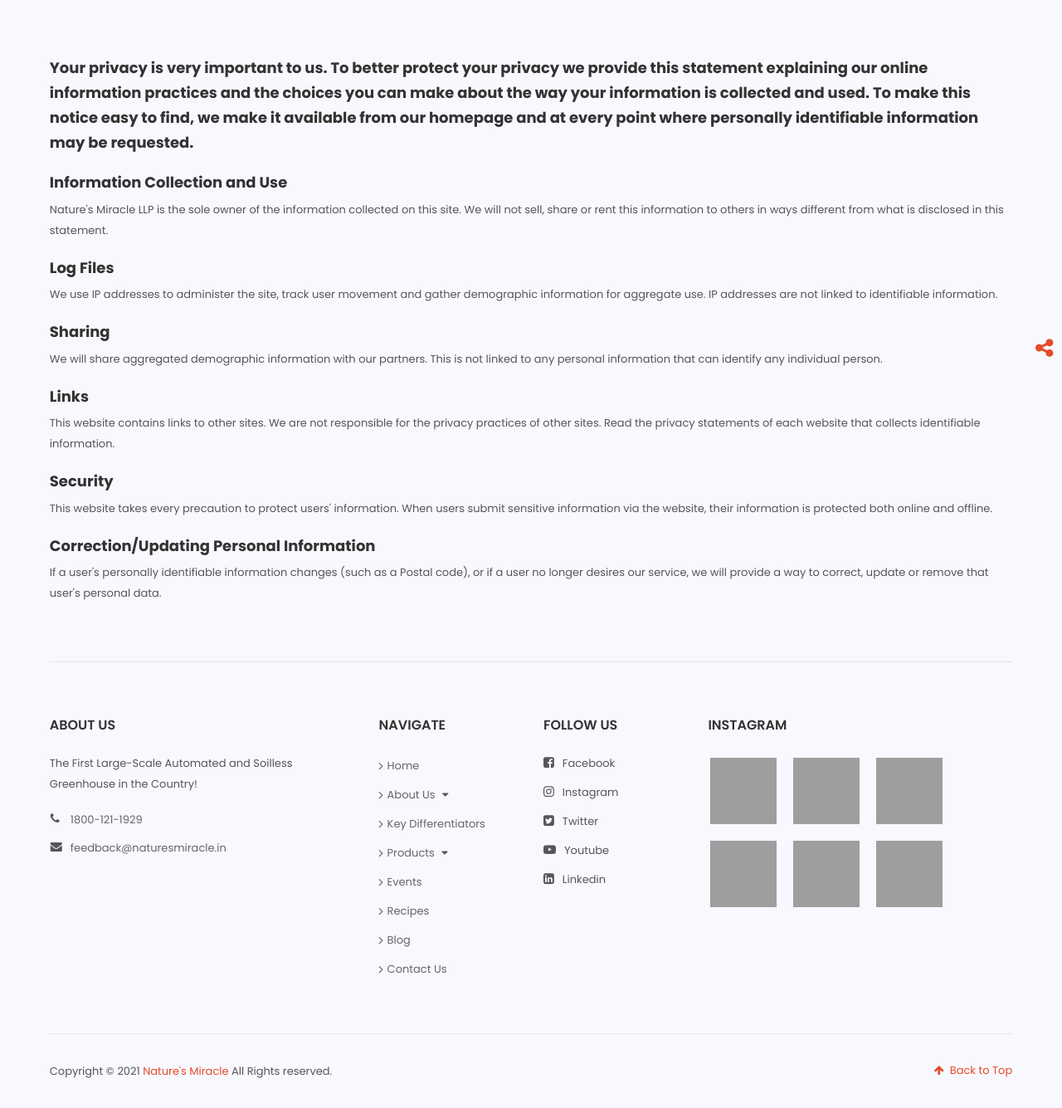
After one commit to PraveenAtDesignDimensions/natures-miracle, a PHP site: page /privacy-policy.html in a window 1280 px wide. The commit adds this page. Shown: the part 361-1696 px from the top of the page at 83% size. Run offline with PHP 8.4, Linux system fonts and the light colour scheme; some libraries are stand-ins or nearby versions; some web fonts are replaced; grey boxes are pictures that could not be loaded.

Commit message:
Initialize Privacy Policy page and DD logo

```diff
--- /dev/null
+++ b/privacy-policy.html
@@ -0,0 +1,451 @@
+<!DOCTYPE html>
+<!--[if IE 8 ]><html class="ie" xmlns="http://www.w3.org/1999/xhtml" xml:lang="en-US" lang="en-US"> <![endif]-->
+<!--[if (gte IE 9)|!(IE)]><!-->
+<html xmlns="http://www.w3.org/1999/xhtml" xml:lang="en-US" lang="en-US">
+<!--<![endif]-->
+
+<head>
+        <!-- Global site tag (gtag.js) - Google Analytics -->
+        <script async src="https://www.googletagmanager.com/gtag/js?id=UA-99097046-1"></script>
+        <script>
+            window.dataLayer = window.dataLayer || [];
+            function gtag() { dataLayer.push(arguments); }
+            gtag('js', new Date());
+
+            gtag('config', 'UA-99097046-1');
+        </script>
+        <!-- Global site tag (gtag.js) - Google Analytics -->
+
+    <!-- Basic Page Needs -->
+    <meta charset="utf-8">
+    <!--[if IE]><meta http-equiv='X-UA-Compatible' content='IE=edge,chrome=1'><![endif]-->
+    <title>Privacy Policy | Nature's Miracle</title>
+
+
+
+    <!-- Mobile Specific Metas -->
+    <meta name="viewport" content="width=device-width, initial-scale=1, maximum-scale=1">
+
+    <!-- Bootstrap  -->
+    <link rel="stylesheet" type="text/css" href="stylesheets/bootstrap.css">
+
+    <!-- Theme Style -->
+    <link rel="stylesheet" type="text/css" href="stylesheets/style.css">
+
+    <!-- Responsive -->
+    <link rel="stylesheet" type="text/css" href="stylesheets/responsive.css">
+
+    <!-- Colors -->
+    <link rel="stylesheet" type="text/css" href="https://maxcdn.bootstrapcdn.com/font-awesome/4.7.0/css/font-awesome.min.css">
+
+    <!-- Animation Style -->
+    <link rel="stylesheet" type="text/css" href="stylesheets/animate.css">
+
+    <!-- Favicon and touch icons  -->
+    <link href="icon/apple-touch-icon-48-precomposed.png" rel="apple-touch-icon" sizes="48x48">
+    <link href="icon/apple-touch-icon-32-precomposed.png" rel="apple-touch-icon-precomposed">
+    <link href="icon/favicon.png" rel="shortcut icon">
+
+    <!--[if lt IE 9]>
+        <script src="javascript/html5shiv.js"></script>
+        <script src="javascript/respond.min.js"></script>
+        <![endif]-->
+
+    <style>
+        .privacy-policy h3{
+          font-weight: bold;
+          margin-top: 1em;
+          margin-bottom: 0.25em;
+        }
+    </style>
+
+</head>
+
+<body class="">
+
+    <!-- Meta Info -->
+    <div class="home-delivery">
+        <a href="mailto:feedback@naturesmiracle.in">
+        <span class="fa fa-envelope" aria-hidden="true"></span>
+        <span class="hide-text"> feedback@naturesmiracle.in</spam></a
+           >
+        <a href="tel:18001211929">
+        <span class="fa fa-phone" aria-hidden="true"></span><span class="hide-text"> 1800-121-1929
+        (Toll-Free)</span></a
+           >
+        <a href="contact-us.html#find_store">
+        <span class="fa fa-map-marker" aria-hidden="true"></span><span class="hide-text"> Find Store</span></a
+           >
+
+           <a
+           href="javascript:void(0)"
+           class="svg-d"
+           id="home_delivery"
+           >
+        <span class="fa fa-truck" aria-hidden="true"></span>
+        <span class="hide-text"> Home Delivery
+        <br />
+        <span class="onlyin">(Powered by Le Marche)</span></a>
+     </div>
+     <div id="social_share">
+        <ul id="share_list">
+           <li class="social-share facebook" title="Share on Facebook"><i class="fa fa-facebook-square"></i></li>
+           <li class="social-share twitter" title="Share on Twitter"><i class="fa fa-twitter-square"></i></li>
+           <li class="social-share linkedin" title="Share on Linkedin"><i class="fa fa-linkedin-square"></i></li>
+           <li class="social-share whatsapp" title="Share on Whatsapp"><i class="fa fa fa-whatsapp"></i></li>
+           <li class="social-share email" title="Share on Email"><i class="fa fa fa-envelope"></i></li>
+        </ul>
+        <div id="trigger_share" title="Share">
+           <i class="fa fa-share-alt"></i>
+        </div>
+     </div>
+     <!-- Meta Info -->
+
+     <section class="loading-overlay">
+        <div class="Loading-Page">
+           <h2 class="loader">Loading</h2>
+        </div>
+     </section>
+
+    <div class="box">
+        <header id="header" class="header clearfix">
+            <div class="header-wrap clearfix">
+               <div class="container-myheader">
+                  <div class="btn-menu">
+                     <span></span>
+                  </div>
+                  <div class="my-logo">
+                     <a href="home.html">
+                     <img src="images/logo.png" alt="image" />
+                     </a>
+                  </div>
+                  <nav id="mainnav" class="mainnav">
+                     <ul class="menu">
+                        <li>
+                           <a href="home.html">Home </a>
+                        </li>
+                        <li class="has-sub">
+                           <a href="about-us.html"
+                              >About Us
+                           <span class="fa fa-caret-down" aria-hidden="true"></span
+                              ></a>
+                           <ul class="submenu right-sub-menu">
+                              <li><a href="about-us.html#company">Company</a></li>
+                              <li><a href="about-us.html#how-we-grow">How We Grow</a></li>
+
+                           </ul>
+                        </li>
+                        <li>
+                           <a href="key-differentiators.html">Key Differentiators</a>
+                        </li>
+                        <li class="has-sub">
+                           <a href="products.html"
+                              >Products
+                           <span class="fa fa-caret-down" aria-hidden="true"></span>
+                           </a>
+                           <ul class="submenu right-sub-menu">
+                              <li><a href="tomatoes.html">Tomatoes</a></li>
+                              <li><a href="cucumbers.html">Cucumbers</a></li>
+                              <li><a href="peppers.html">Peppers</a></li>
+                              <li><a href="strawberries.html">Strawberries</a></li>
+                              <li><a href="wheatgrass.html">Wheatgrass</a></li>
+                              <li><a href="blueberries.html">Blueberries</a></li>
+                               <!-- <li><a href="avocados.html">Avocados</a></li> -->
+                           </ul>
+                        </li>
+
+                        <li class="hide-small">
+                           <a href=""
+                              >&nbsp;&nbsp;&nbsp;&nbsp;&nbsp;&nbsp;&nbsp;&nbsp;&nbsp;&nbsp;&nbsp;&nbsp;&nbsp;&nbsp;&nbsp;&nbsp;</a
+                              >
+                        </li>
+                        <li>
+                           <a href="events.html">Events</a>
+                        </li>
+                        <li>
+                           <a href="recipes.html">Recipes</a>
+                        </li>
+                        <li>
+                           <a href="blog.html">Blog</a>
+                        </li>
+                        <li>
+                           <a href="contact-us.html">Contact Us</a>
+                        </li>
+                        <li class="hide-small">
+                           <a href=""
+                              >&nbsp;&nbsp;&nbsp;&nbsp;&nbsp;&nbsp;&nbsp;&nbsp;&nbsp;&nbsp;&nbsp;</a
+                              >
+                        </li>
+                     </ul>
+                     <!--/.menu -->
+                  </nav>
+                  <!--/.mainnav -->
+               </div>
+               <!--/.container -->
+            </div>
+            <!--/.header-wrap -->
+         </header>
+         <!--/.header -->
+
+        <div class="flag">
+            <ul>
+               <li class="bb">
+                  <img src="images/home/sprout.svg" />
+                  <h5>Cocopeat</h5>
+                 <p>Replacing Soil with Cocopeat</p>
+               </li>
+               <li class="bb">
+                  <img src="images/home/save-water.svg" />
+                  <h5>Environment Friendly</h5>
+                  <p>90% Less Water Consumption</p>
+               </li>
+               <li>
+                  <img src="images/home/harvest.svg" />
+                  <h5>Safe to Eat Raw</h5>
+                  <p>Perfect for Raw Snacking</p>
+               </li>
+            </ul>
+         </div>
+
+        <!-- Page Title -->
+        <div class="page-title parallax flat_strech parallax1">
+            <div class="container">
+                <div class="row">
+                    <div class="col-md-12">
+                        <div class="page-title-heading">
+                            <h1 class="title">Privacy Policy</h1>
+                            <div class="breadcrumbs">
+                                <ul>
+                                    <li> <a href="home.html">Home </a></li>
+                                    <li><a href="#">Privacy Policy</a></li>
+                                </ul>
+                            </div>
+                        </div>
+                        <!-- /.page-title-captions -->
+                    </div>
+                    <!-- /.col-md-12 -->
+                </div>
+                <!-- /.row -->
+            </div>
+            <!-- /.container -->
+        </div>
+
+        <!-- Flat Our Story -->
+        <section class="flat-row about-1">
+            <div class="container privacy-policy">
+
+                <h3>Your privacy is very important to us. To better protect your privacy we provide this statement explaining our online information practices and the choices you can make about the way your information is collected and used. To make this notice easy to find, we make it available from our homepage and at every point where personally identifiable information may be requested.</h3>
+
+                <h3>Information Collection and Use</h3>
+                <p>Nature's Miracle LLP is the sole owner of the information collected on this site. We will not sell, share or rent this information to others in ways different from what is disclosed in this statement.</p>
+
+                <h3>Log Files</h3>
+                <p>We use IP addresses to administer the site, track user movement and gather demographic information for aggregate use. IP addresses are not linked to identifiable information.</p>
+
+                <h3>Sharing</h3>
+                <p>We will share aggregated demographic information with our partners. This is not linked to any personal information that can identify any individual person.</p>
+
+                <h3>Links</h3>
+                <p>This website contains links to other sites. We are not responsible for the privacy practices of other sites. Read the privacy statements of each website that collects identifiable information.</p>
+
+                <h3>Security</h3>
+                <p>This website takes every precaution to protect users' information. When users submit sensitive information via the website, their information is protected both online and offline.</p>
+
+                <h3>Correction/Updating Personal Information</h3>
+                <p>If a user's personally identifiable information changes (such as a Postal code), or if a user no longer desires our service, we will provide a way to correct, update or remove that user's personal data.</p>
+
+                <div class="flat-divider d35px"></div>
+
+                <div class="flat-divider d35px hide-small"></div>
+
+            </div>
+            <!--container -->
+
+        </section>
+
+        <footer class="footer">
+            <div class="footer-widgets">
+                <div class="container">
+                    <div class="foo">
+                        <div class="row">
+                            <div class="col-md-4 col-12">
+                                <div class="widget widget_text">
+                                    <h3 class="widget-title">About Us</h3>
+                                    <div class="textwidget">
+                                        <p>The First Large-Scale Automated and Soilless Greenhouse in the Country!</p>
+                                        <ul class="footer-info">
+                                            <!-- <li class="address">GM-09 to GM-12, Gaur Mulberry Mansions,
+                                                <br> Plot No. FH-02, Sector Agricultural Greens,
+                                                <br> Greater Noida-201308, U.P., India</li> -->
+
+                                            <li class="phone"><a href="tel:1800-121-1929">1800-121-1929</a></li>
+
+                                            <li class="email"><a href="mailto:feedback@naturesmiracle.in">feedback@naturesmiracle.in</a></li>
+
+                                        </ul>
+                                    </div>
+                                </div>
+                            </div>
+                            <!-- /.col-md-3 -->
+
+                            <div class="col-md-2 col-sm-6 col-6">
+                                <div class="widget widget-link clearfix">
+                                    <h3 class="widget-title">Navigate </h3>
+
+                                    <ul class="links">
+                                        <li><a href="home.html.html">Home</a></li>
+                                        <li> <a href="about-us.html">About Us</a> <span class="fa fa-caret-down" aria-hidden="true" data-toggle="collapse" data-target="#demo1"></span>
+                                            <ul id="demo1" class="collapse">
+                                                <li><a href="about-us.html#company">Company</a></li>
+                                                <li> <a href="about-us.html#how-we-grow">How We Grow</a> </li>
+                                            </ul>
+                                        </li>
+                                        <li> <a href="key-differentiators.html">Key Differentiators</a> </li>
+                                        <li> <a href="products.html">Products </a> <span class="fa fa-caret-down" aria-hidden="true" data-toggle="collapse" data-target="#demo2"></span>
+                                            <ul id="demo2" class="collapse">
+                                                <li><a href="tomatoes.html">Tomatoes</a></li>
+                                                <li><a href="cucumbers.html">Cucumbers</a></li>
+                                                <li><a href="peppers.html">Peppers</a></li>
+                                                <li><a href="strawberries.html">Strawberries</a></li>
+                                                <li><a href="wheatgrass.html">Wheatgrass</a></li>
+                                                <li><a href="blueberries.html">Blueberries</a></li>
+                                                 <!-- <li><a href="avocados.html">Avocados</a></li> -->
+                                            </ul>
+                                        </li>
+                                        <li><a href="events.html">Events</a></li>
+                                        <li><a href="recipes.html">Recipes</a></li>
+                                        <li><a href="blog.html">Blog</a></li>
+                                        <li><a href="contact-us.html">Contact Us</a></li>
+                                    </ul>
+                                </div>
+                            </div>
+                            <!-- /.col-md-3 -->
+
+                            <div class="col-md-2 col-sm-6 col-6">
+                                <div class="widget widget-link">
+                                    <h3 class="widget-title">Follow Us </h3>
+                                    <div class="social-links">
+                                        <a href="https://www.facebook.com/mynaturesmiracle/" target="_blank"><i class="fa fa-facebook-square"></i>Facebook</a>
+                                        <a href="https://www.instagram.com/Mynaturesmiracle/" target="_blank"><i class="fa fa-instagram"></i>Instagram</a>
+                                        <a href="https://twitter.com/_NaturesMiracle" target="_blank"><i class="fa fa-twitter-square"></i>Twitter</a>
+                                        <a href="https://www.youtube.com/channel/UCF169_lpfIxVTUKJlkKpvZQ" target="_blank"><i class="fa fa-youtube-play"></i>Youtube</a>
+                                        <a href="https://www.linkedin.com/company/nature-s-miracle-llp/" target="_blank"><i class="fa fa-linkedin-square"></i>Linkedin</a>
+                                    </div>
+                                </div>
+                            </div>
+
+                            <div class="col-md-4 col-sm-12 col-xs-12">
+                                <div class="widget widget_instagram">
+                                    <h3 class="widget-title">Instagram</h3>
+
+                                    <ul class="clearfix">
+                                        <li>
+                                            <a href="https://www.instagram.com/p/Byey-N2lb81/" target="_blank">
+                                                <div class="thumb images-hover flat-hover-images">
+                                                    <span><img src="images/home/instagram/i1.jpg" alt="image"></span>
+                                                </div>
+                                            </a>
+                                        </li>
+                                        <li>
+                                            <a href="https://www.instagram.com/p/ByUVfK_lgFt/" target="_blank">
+                                                <div class="thumb images-hover flat-hover-images">
+                                                    <span><img src="images/home/instagram/i2.jpg" alt="image"></span>
+                                                </div>
+                                            </a>
+                                        </li>
+                                        <li class="last">
+                                            <a href="https://www.instagram.com/p/BySmCXvl0nv/" target="_blank">
+                                                <div class="thumb images-hover flat-hover-images">
+                                                    <span><img src="images/home/instagram/i3.jpg" alt="image"></span>
+                                                </div>
+                                            </a>
+                                        </li>
+                                        <li class="last">
+                                            <a href="https://www.instagram.com/p/Bx9nf41lIj9/" target="_blank">
+                                                <div class="thumb images-hover flat-hover-images">
+                                                    <span><img src="images/home/instagram/i4.jpg" alt="image"></span>
+                                                </div>
+                                            </a>
+                                        </li>
+
+                                        <li class="last">
+                                            <a href="https://www.instagram.com/p/Bx32ph5FgUz/" target="_blank">
+                                                <div class="thumb images-hover flat-hover-images">
+                                                    <span><img src="images/home/instagram/i5.jpg" alt="image"></span>
+                                                </div>
+                                            </a>
+                                        </li>
+
+                                        <li class="last">
+                                            <a href="https://www.instagram.com/p/Bxzmg5sJC4s/" target="_blank">
+                                                <div class="thumb images-hover flat-hover-images">
+                                                    <span><img src="images/home/instagram/i6.jpg" alt="image"></span>
+                                                </div>
+                                            </a>
+                                        </li>
+                                    </ul>
+
+                                </div>
+                                <!-- /.widget_instagram -->
+                            </div>
+                            <!-- /.col-md-3 -->
+                        </div>
+                        <!-- /.row -->
+                    </div>
+                    <!-- /.container -->
+                </div>
+                <!-- /.foo -->
+            </div>
+            <!-- /.footer-widgets -->
+
+            <div class="footer-content">
+                <div class="container">
+                    <div class="row">
+                        <div class="col-md-12">
+                            <div class="copyright">
+                                <div class="copyright-content">
+                                    Copyright © 2020 <a href="http://naturesmiracle.in/" target="_blank">Nature's Miracle</a > All Rights reserved.</div>
+                     </div>
+                     <!-- Go Top -->
+                     <a class="go-top-v1"> <i class="fa fa-arrow-up"></i>  &nbsp;Back to Top</a>
+                                </div>
+                                <!-- /.col-md-12 -->
+                            </div>
+                            <!-- /.row -->
+                        </div>
+                        <!-- /.container -->
+                    </div>
+                    <!-- /.footer-content -->
+        </footer>
+
+        </div>
+        <!--box -->
+
+        <!-- Javascript -->
+        <script type="text/javascript" src="javascript/jquery.min.js"></script>
+        <script type="text/javascript" src="javascript/bootstrap.min.js"></script>
+        <script type="text/javascript" src="javascript/jquery.easing.js"></script>
+        <script type="text/javascript" src="javascript/imagesloaded.min.js"></script>
+        <script type="text/javascript" src="javascript/jquery.isotope.min.js"></script>
+        <script type="text/javascript" src="javascript/jquery-waypoints.js"></script>
+        <script type="text/javascript" src="javascript/jquery.magnific-popup.min.js"></script>
+        <script type="text/javascript" src="javascript/jquery.cookie.js"></script>
+        <script type="text/javascript" src="javascript/parallax.js"></script>
+        <script type="text/javascript" src="javascript/smoothscroll.js"></script>
+        <script type="text/javascript" src="javascript/jquery.flexslider-min.js"></script>
+        <script type="text/javascript" src="javascript/owl.carousel.js"></script>
+        <script type="text/javascript" src="javascript/jquery-validate.js"></script>
+        <script type="text/javascript" src="javascript/countdown.js"></script>
+        <!-- <script type="text/javascript" src="javascript/switcher.js"></script> -->
+        <script type="text/javascript" src="https://maps.googleapis.com/maps/api/js?key=AIzaSyBvV0EE3yFozGhjmUv3BgoyviVdXzCwHlk"></script>
+        <script type="text/javascript" src="javascript/gmap3.min.js"></script>
+        <script type="text/javascript" src="javascript/main.js"></script>
+
+        <!-- Revolution Slider -->
+        <script type="text/javascript" src="javascript/jquery.themepunch.tools.min.js"></script>
+        <script type="text/javascript" src="javascript/jquery.themepunch.revolution.min.js"></script>
+        <script type="text/javascript" src="javascript/slider.js"></script>
+
+</body>
+
+</html>
--- a/stylesheets/style.css
+++ b/stylesheets/style.css
@@ -497,6 +497,7 @@ input[type="color"],
 .box {
   padding: 0 3.5%;
   padding-top: 130px;
+  position: relative;
 }
 
 .container {
@@ -2991,3 +2992,9 @@ input[type="color"],
   display: flex;
   flex-wrap: wrap;
 }
+.dd-logo{
+  position: absolute;
+  left:0;
+  bottom: 0;
+  z-index: 9;
+}
```
Also changed, not shown: home.html (+9 -1 lines), images/dd.png (added).
